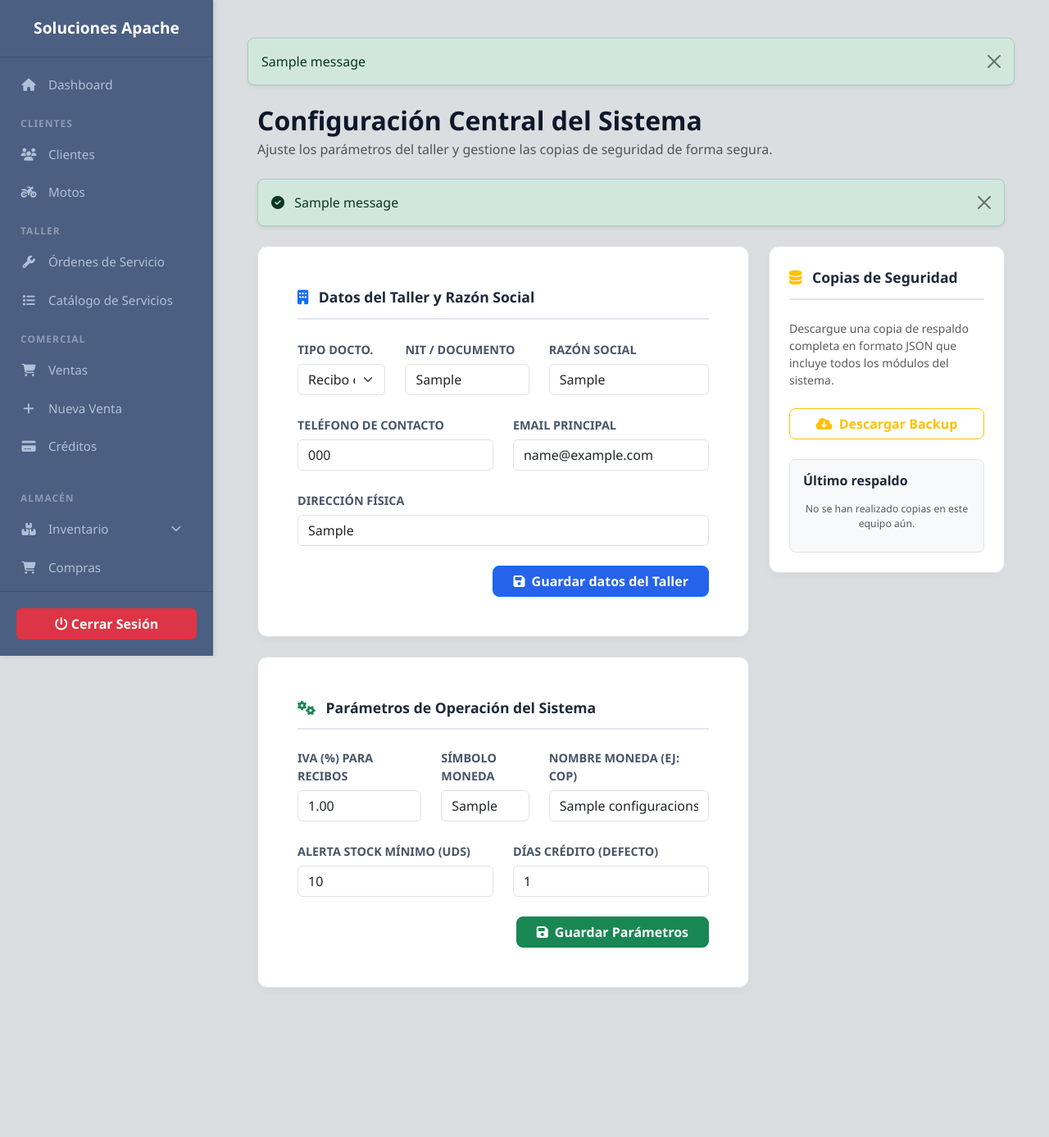
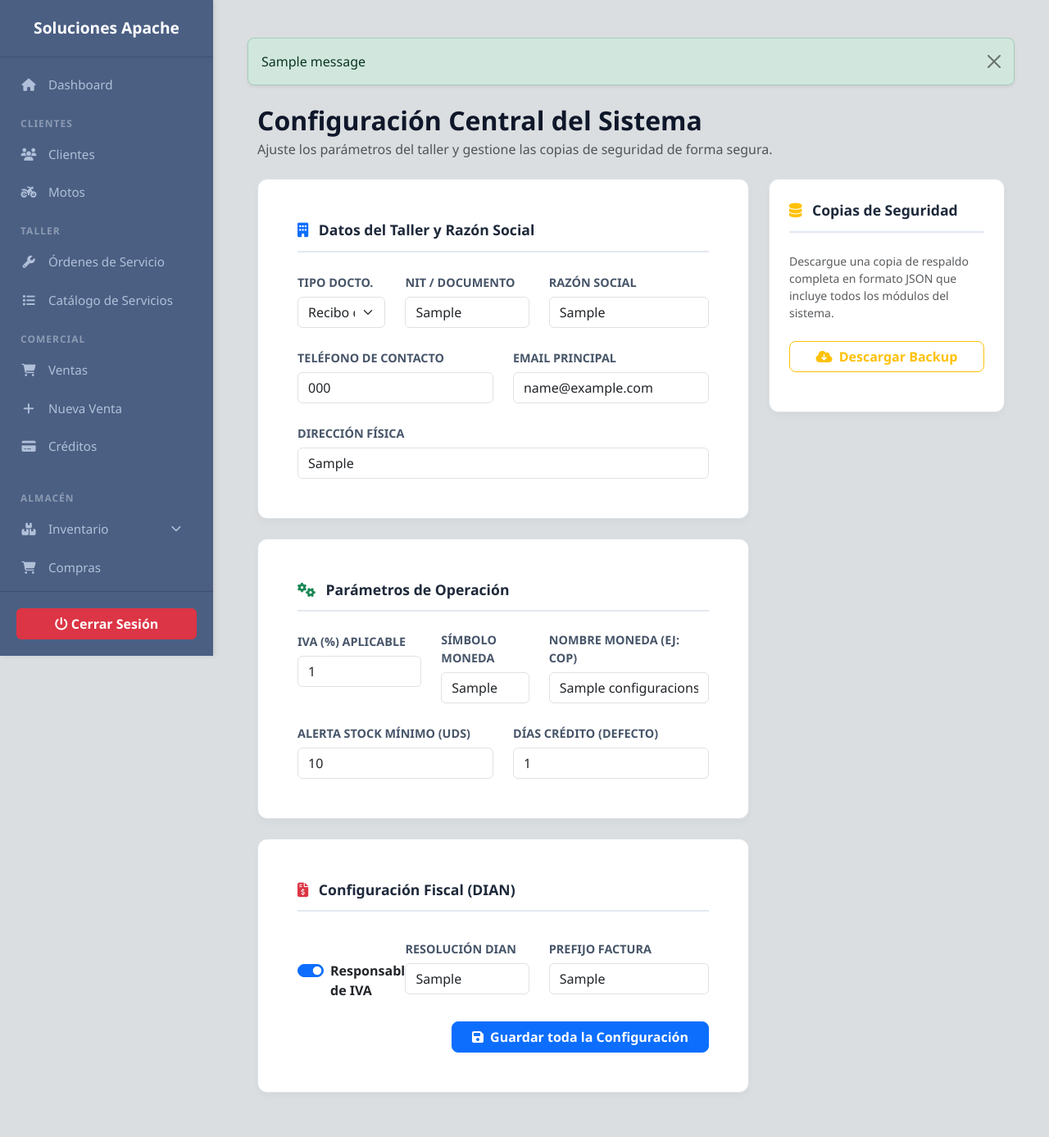
Before and after one commit to Marii060/SolucionesApache, a Django app: page /gestion/panel/ in a window 1280 px wide. Shown: the whole page at 82% size. Before the commit the page ends 1204 px from the top, so only its background shows below. Run offline with Django 5.2, Linux system fonts and the light colour scheme; a user stored in the database is signed in; tables that the repository leaves empty hold one stand-in row (values such as "Sample post"); one stand-in notice (Sample message) is shown; some libraries are stand-ins or nearby versions.

Commit message:
en forms.py agregue nuevos campos iva_porcentaje, panel_configuracion agrugue nuevos campos para configuracion de la dian

```diff
--- a/gestion/forms.py
+++ b/gestion/forms.py
@@ -88,6 +88,7 @@ class ConfiguracionSistemaForm(forms.ModelForm):
         widgets = {
             'tipo_documento': forms.Select(attrs={'class': 'form-select'}),
             'maneja_iva': forms.CheckboxInput(attrs={'class': 'form-check-input'}),
+            'iva_porcentaje': forms.NumberInput(attrs={'class': 'form-control', 'step': '0.01'}),
         }
 
     def __init__(self, *args, **kwargs):
--- a/gestion/templates/gestion/panel_configuracion.html
+++ b/gestion/templates/gestion/panel_configuracion.html
@@ -21,22 +21,11 @@
             <p class="text-muted m-0 mt-1">Ajuste los parámetros del taller y gestione las copias de seguridad de forma segura.</p>
         </div>
     </div>
-
-    {% if messages %}
-        {% for message in messages %}
-            <div class="alert alert-success alert-dismissible fade show rounded-3 shadow-sm mb-4" role="alert">
-                <i class="fa-solid fa-circle-check me-2"></i> {{ message }}
-                <button type="button" class="btn-close" data-bs-dismiss="alert" aria-label="Close"></button>
-            </div>
-        {% endfor %}
-    {% endif %}
-
+    <form method="POST">
+        {% csrf_token %}
         <div class="row g-4">
 
             <div class="col-lg-8">
-            <form method="POST">
-                {% csrf_token %}
-
                 <div class="card card-config p-4 p-md-5 border">
                     <div class="config-title">
                         <i class="fa-solid fa-building text-primary me-2"></i> Datos del Taller y Razón Social
@@ -67,21 +56,18 @@
                             {{ form.direccion }}
                         </div>
                     </div>
-                    <div class="mt-4 text-end">
-                        <button type="submit" class="btn btn-primary fw-bold px-4 rounded-3" style="background-color: #2563eb;">
-                            <i class="fa-solid fa-save me-1"></i> Guardar datos del Taller
-                        </button>
-                    </div>
                 </div>
 
                 <div class="card card-config p-4 p-md-5 border">
                     <div class="config-title">
-                        <i class="fa-solid fa-cogs text-success me-2"></i> Parámetros de Operación del Sistema
+                        <i class="fa-solid fa-cogs text-success me-2"></i> Parámetros de Operación
                     </div>
                     <div class="row g-4">
                         <div class="col-md-4">
-                            <label class="form-label">IVA (%) para Recibos</label>
-                            {{ form.iva_porcentaje }}
+    <label class="form-label">IVA (%) Aplicable</label>
+    <input type="number" name="iva_porcentaje" step="0.01"
+           value="{{ form.iva_porcentaje.value|floatformat:'-2' }}"
+           class="form-control" id="id_iva_porcentaje">
 </div>
                         <div class="col-md-3">
                             <label class="form-label">Símbolo Moneda</label>
@@ -100,13 +86,35 @@
                             {{ form.dias_credito_default }}
                         </div>
                     </div>
+                </div>
+
+                <div class="card card-config p-4 p-md-5 border">
+                    <div class="config-title">
+                        <i class="fa-solid fa-file-invoice-dollar text-danger me-2"></i> Configuración Fiscal (DIAN)
+                    </div>
+                    <div class="row g-4 align-items-center">
+                        <div class="col-md-3">
+                            <label class="form-label d-block">&nbsp;</label>
+                            <div class="form-check form-switch pt-2">
+                                {{ form.maneja_iva }}
+                                <label class="form-check-label fw-bold text-dark" for="{{ form.maneja_iva.id_for_label }}">Responsable de IVA</label>
+                            </div>
+                        </div>
+                        <div class="col-md-4">
+                            <label class="form-label">Resolución DIAN</label>
+                            {{ form.resolucion_dian }}
+                        </div>
+                        <div class="col-md-5">
+                            <label class="form-label">Prefijo Factura</label>
+                            {{ form.prefijo_factura }}
+                        </div>
+                    </div>
                     <div class="mt-4 text-end">
-                        <button type="submit" class="btn btn-success fw-bold px-4 rounded-3">
-                            <i class="fa-solid fa-save me-1"></i> Guardar Parámetros
+                        <button type="submit" class="btn btn-primary fw-bold px-4 rounded-3">
+                            <i class="fa-solid fa-save me-1"></i> Guardar toda la Configuración
                         </button>
                     </div>
                 </div>
-            </form>
             </div>
 
             <div class="col-lg-4">
@@ -117,30 +125,17 @@
 
                     <p class="text-muted small mb-4">
                         Descargue una copia de respaldo completa en formato JSON que incluye todos los módulos del sistema.
+                    </p>
 
                     <div class="d-grid mb-4">
                         <a href="{% url 'gestion:backup_crear_manual' %}" class="btn btn-outline-warning fw-bold rounded-3">
                             <i class="fa-solid fa-cloud-download me-1"></i> Descargar Backup
                         </a>
                     </div>
-
-                <div class="small border p-3 rounded-3 bg-light">
-                    <h6 class="fw-bold m-0 mb-2" style="color: #1e293b;">Último respaldo</h6>
-                    <ul class="list-unstyled m-0 small text-muted">
-                        {% if config.ultima_copia_seguridad %}
-                            <li>
-                                <i class="fa-solid fa-check-circle text-success me-1"></i> Generado con éxito el: <br>
-                                <span class="fw-semibold text-dark mt-1 d-block">{{ config.ultima_copia_seguridad|date:"d/m/Y - g:i a" }}</span>
-                            </li>
-                        {% else %}
-                            <li class="text-center py-2 fs-7">No se han realizado copias en este equipo aún.</li>
-                        {% endif %}
-                    </ul>
-                </div>
-
                 </div>
             </div>
 
         </div>
+    </form>
 </div>
 {% endblock %}
--- a/gestion/views.py
+++ b/gestion/views.py
@@ -8,6 +8,7 @@ from django.contrib import messages
 from django.db.models import Sum, Count, Q
 from django.http import HttpResponse
 from django.core import serializers
+from django.utils import timezone
 from gestion.models import Cliente, Moto, Log, ConfiguracionSistema
 from inventario.models import MarcaProducto, Categoria, Proveedor, Producto, MovimientoInventario, Compra, DetalleCompra
 from operaciones.models import ListaServicio, Servicio, DetalleServicio, Venta, DetalleVenta, Credito, CreditoPagado
@@ -320,7 +321,7 @@ def crear_backup_manual(request):
     response['Content-Disposition'] = f'attachment; filename="{nombre_archivo}"'
 
     config = ConfiguracionSistema.obtener_config()
-    config.ultima_copia_seguridad = datetime.datetime.now()
+    config.ultima_copia_seguridad = timezone.now()
     config.save()
 
     messages.success(request, '¡Backup generado exitosamente!')
```
Lines whose indentation alone changed are shown as unchanged.
